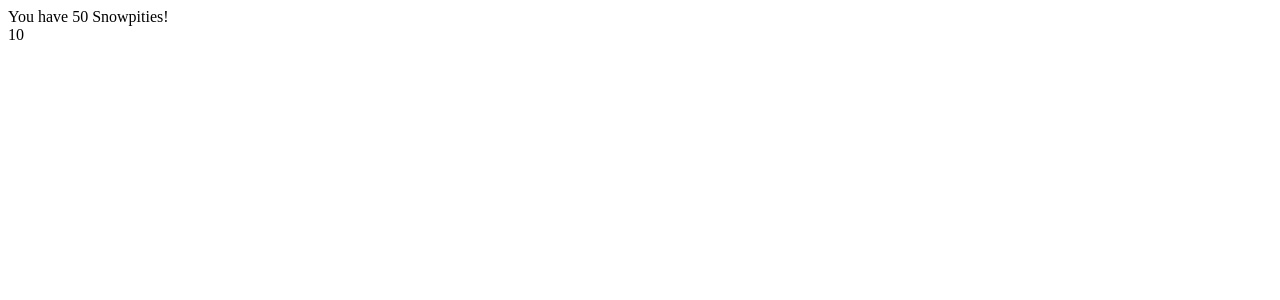
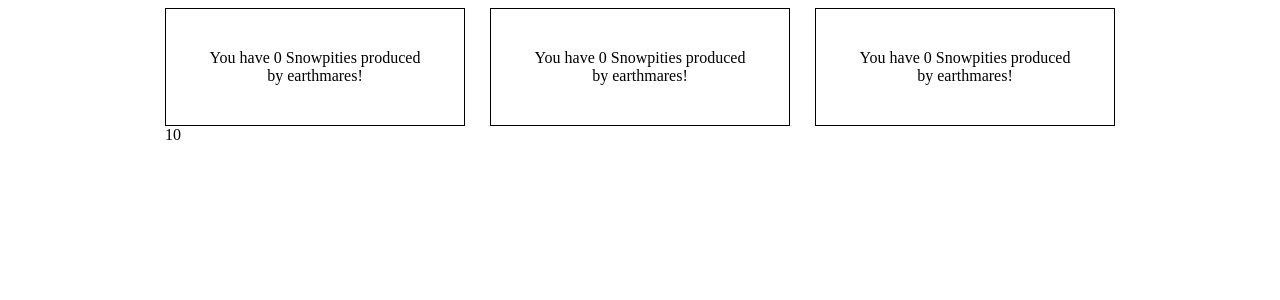
Before and after one commit to MareGames/incremental, a Vue app: page / in a window 1280 px wide. Shown: the top 300 px of the page. Built offline with nearby package versions, Linux system fonts and the light colour scheme.

Commit message:
first styling

```diff
--- a/public/index.html
+++ b/public/index.html
@@ -5,7 +5,6 @@
     <meta http-equiv="X-UA-Compatible" content="IE=edge">
     <meta name="viewport" content="width=device-width,initial-scale=1.0">
     <link rel="icon" href="<%= BASE_URL %>img/favicon.ico">
-    <link rel="stylesheet" href="<%= BASE_URL %>css/style.css">
     <title>Incremental Mares</title>
   </head>
   <body>
--- a/src/App.vue
+++ b/src/App.vue
@@ -1,13 +1,17 @@
+<style>
+  @import './css/style.css';
+</style>
+
 <template>
   <div class="snowpity-container">
     <div class="earthpity">
-      You have {{player.snowpity}} Snowpities!
+      You have {{player.earthpity}} Snowpities produced by earthmares!
     </div>
     <div class="pegapity">
-
+      You have {{player.pegapity}} Snowpities produced by earthmares!
     </div>
     <div class="unipity">
-
+      You have {{player.unipity}} Snowpities produced by earthmares!
     </div>
   </div>
   <div class="mares-container">
--- /dev/null
+++ b/src/css/style.css
@@ -0,0 +1,21 @@
+
+* {
+    box-sizing: border-box;
+}
+
+#app {
+    width: 950px;
+    margin: auto;
+}
+
+.snowpity-container, .mares-container {
+    display: flex;
+    justify-content: space-between;
+}
+
+.earthpity, .pegapity, .unipity {
+    width: 300px;
+    border: 1px solid black;
+    text-align: center;
+    padding: 40px;
+}
```
Also changed, not shown: public/css/style.css (deleted).
